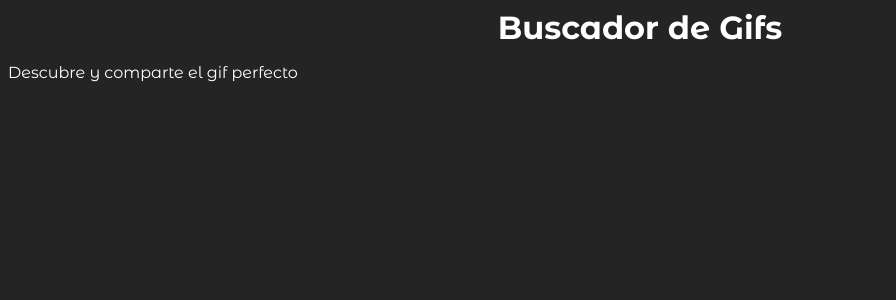
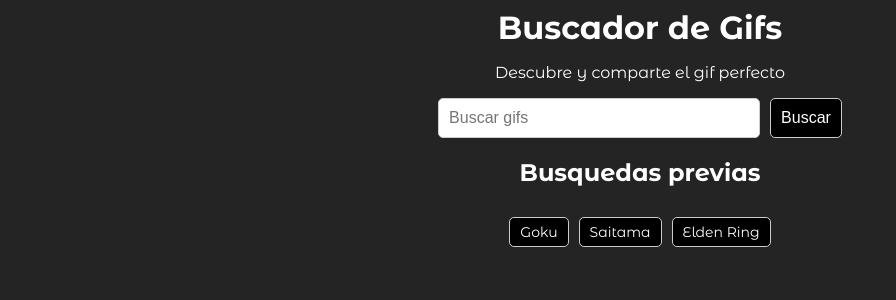
Before and after one commit to RonaldoChambillaRojas/gifs-app-devT, a React (Vite) app: page / in a window 1280 px wide. Shown: the top 300 px of the page, without its empty margins (0-896 px from the left). Built offline with nearby package versions, Linux system fonts and the light colour scheme.

Commit message:
feat: (app) Add Search AND previous-searches

```diff
--- a/src/GifsApp.tsx
+++ b/src/GifsApp.tsx
@@ -3,11 +3,24 @@ export const GifsApp = () => {
     <>
     {/* Header */}
 
-    <div>
+    <div className="content-center">
         <h1>Buscador de Gifs</h1>
         <p>Descubre y comparte el gif perfecto</p>
     </div>
-
+    {/* Search */}
+    <div className="search-container">
+        <input type="text" placeholder="Buscar gifs"/>
+        <button>Buscar</button>
+    </div>
+    {/* Busquedas previas */}
+    <div className="previous-searches">
+        <h2>Busquedas previas</h2>
+        <ul className="previous-searches-list">
+            <li>Goku</li>
+            <li>Saitama</li>
+            <li>Elden Ring</li>
+        </ul>
+    </div>
     </>
 )
 }
```
